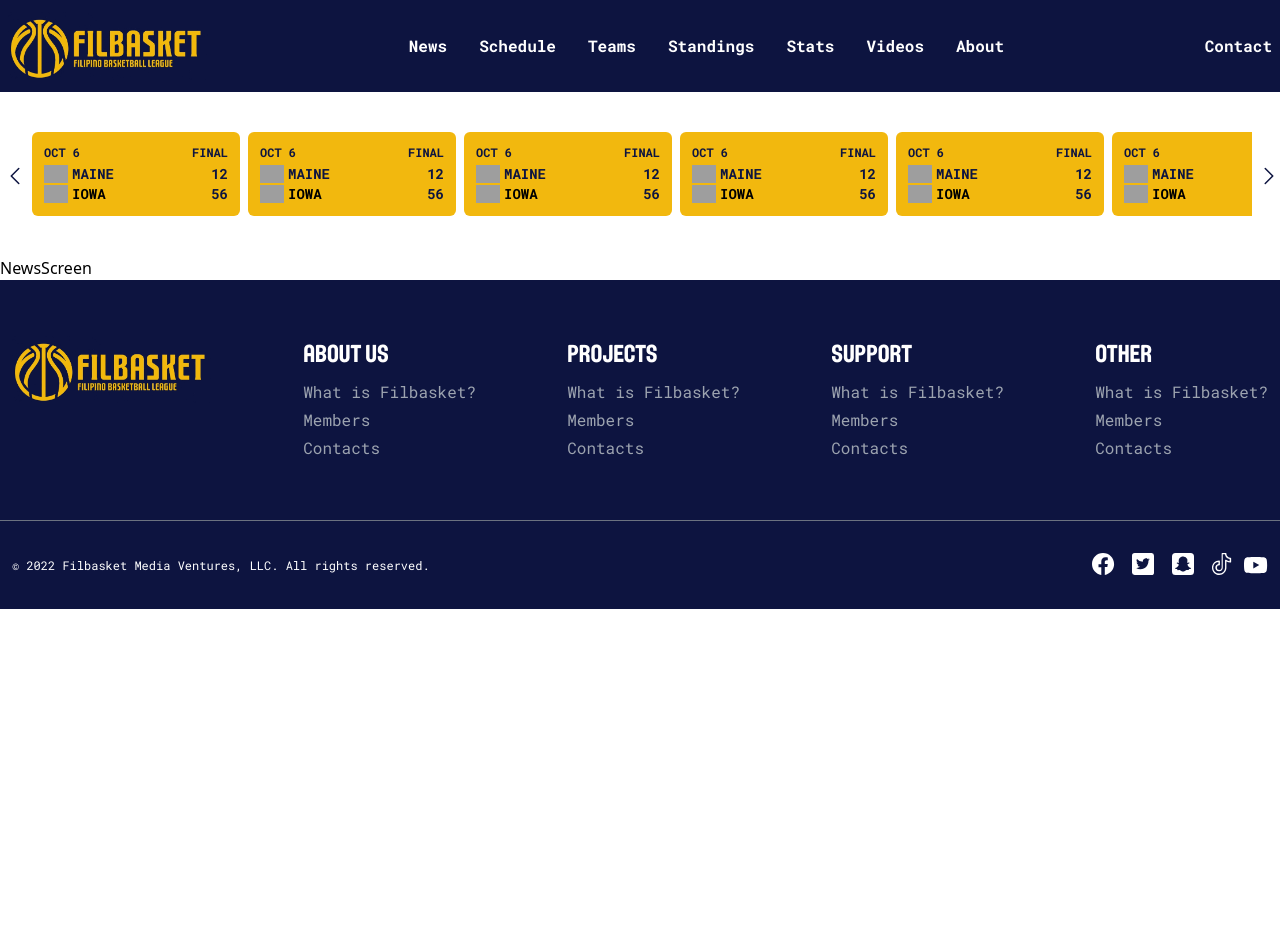
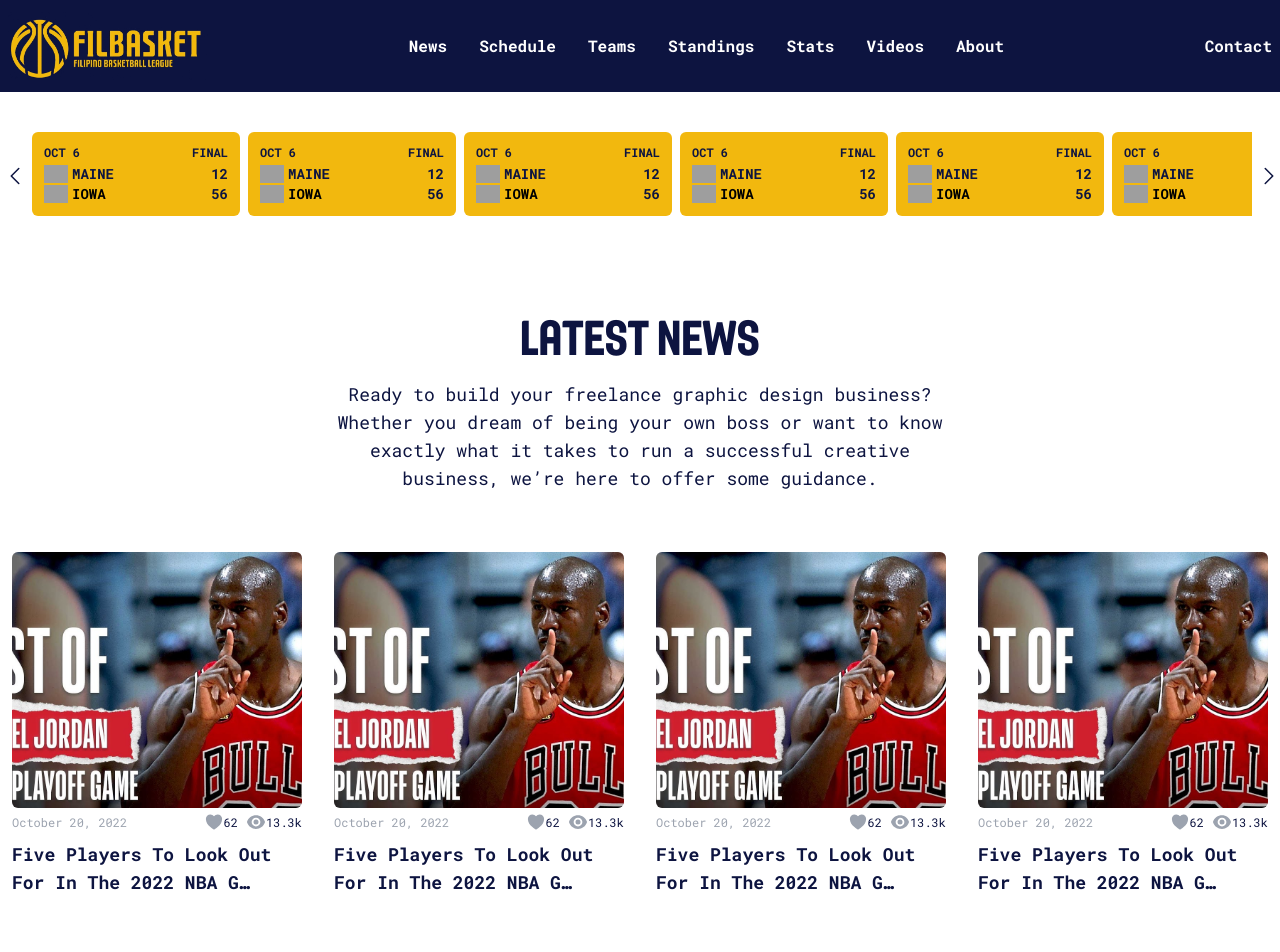
Before and after one commit to buscanopaul/filbasket, a Next.js app: page /news in a window 1280 px wide. Shown: the top 952 px of the page. Before the commit the page ends 800 px from the top, so only its background shows below. Built offline with nearby package versions, Linux system fonts and the light colour scheme; grey boxes are pictures that could not be loaded.

Commit message:
Added news page

```diff
--- /dev/null
+++ b/components/news/CardNewsTemplate.tsx
@@ -0,0 +1,57 @@
+import { HeartIcon, EyeIcon } from "@heroicons/react/24/solid";
+import Image from "next/image";
+import Link from "next/link";
+import React from "react";
+import bg from "../../styles/images/thumbnail_jordan.jpeg";
+
+type Props = {};
+
+const CardNewsTemplate = (props: Props) => {
+  return (
+    <div className="relative mb-14">
+      <Link href={"/news/details"}>
+        <div
+          style={{
+            backgroundImage: `url(${bg.src})`,
+          }}
+          className={`cursor-pointer mb-1 rounded-md h-64 bg-secondary-color bg-cover bg-no-repeat bg-center relative`}
+        ></div>
+      </Link>
+      <div>
+        {/* date, like and views */}
+        <div className="flex flex-row justify-between items-center">
+          {/* <p>6 hours ago</p> */}
+          <p className="font-robotoMono text-xs text-gray-400">
+            October 20, 2022
+          </p>
+          <div className="flex flex-row justify-center items-center">
+            <HeartIcon
+              className="h-5 w-5 text-gray-400"
+              style={{
+                display: "block",
+              }}
+            />
+            <p className="text-secondary-color font-robotoMono text-xs pl-.5">
+              62
+            </p>
+            <EyeIcon
+              className="h-5 w-5 text-gray-400 ml-2"
+              style={{
+                display: "block",
+              }}
+            />
+            <p className="text-secondary-color font-robotoMono text-xs pl-.5">
+              13.3k
+            </p>
+          </div>
+        </div>
+        {/* Title */}
+        <h3 className="text-secondary-color font-robotoMonoBold text-lg mt-2 line-clamp-2">
+          Five Players To Look Out For In The 2022 NBA G League Draft
+        </h3>
+      </div>
+    </div>
+  );
+};
+
+export default CardNewsTemplate;
--- /dev/null
+++ b/components/text/LargeTitle.tsx
@@ -0,0 +1,25 @@
+import React from "react";
+
+type Props = {
+  title: String;
+  isDark: Boolean;
+  isLeft: Boolean;
+};
+
+const LargeTitle = (props: Props) => {
+  return (
+    <div>
+      <h2
+        className={`${
+          props.isLeft ? `text-left` : `text-center`
+        } font-fiba text-5xl pb-5 ${
+          props.isDark ? `text-secondary-color` : `text-white`
+        } `}
+      >
+        {props.title}
+      </h2>
+    </div>
+  );
+};
+
+export default LargeTitle;
--- /dev/null
+++ b/components/text/SubTitle.tsx
@@ -0,0 +1,25 @@
+import React from "react";
+
+type Props = {
+  title: String;
+  isDark: Boolean;
+  isLeft: Boolean;
+};
+
+const SubTitle = (props: Props) => {
+  return (
+    <div className="md:w-1/2 w-full px-3 mb-10 mx-auto">
+      <h2
+        className={`${
+          props.isLeft ? `text-left` : `text-center`
+        } font-robotoMono text-lg pb-5 ${
+          props.isDark ? `text-secondary-color` : `text-white`
+        } `}
+      >
+        {props.title}
+      </h2>
+    </div>
+  );
+};
+
+export default SubTitle;
--- a/pages/news/index.tsx
+++ b/pages/news/index.tsx
@@ -1,7 +1,26 @@
 import React from "react";
+import CardNewsTemplate from "../../components/news/CardNewsTemplate";
+import LargeTitle from "../../components/text/LargeTitle";
+import SubTitle from "../../components/text/SubTitle";
 
 const index = () => {
-  return <div>NewsScreen</div>;
+  return (
+    <div className="relative md:mt-24">
+      <LargeTitle title="Latest News" isDark={true} isLeft={false} />
+      <SubTitle
+        title="Ready to build your freelance graphic design business? Whether you dream of being your own boss or want to know exactly what it takes to run a successful creative business, we’re here to offer some guidance."
+        isDark={true}
+        isLeft={false}
+      />
+      <div className="w-full max-w-screen-2xl mx-auto px-3 justify-around grid grid-cols-1 gap-1 md:grid-cols-2 md:gap-8 lg:grid-cols-3 lg:gap-8 xl:grid-cols-4 xl:gap-8">
+        <CardNewsTemplate />
+        <CardNewsTemplate />
+        <CardNewsTemplate />
+        <CardNewsTemplate />
+        <CardNewsTemplate />
+      </div>
+    </div>
+  );
 };
 
 export default index;
```
